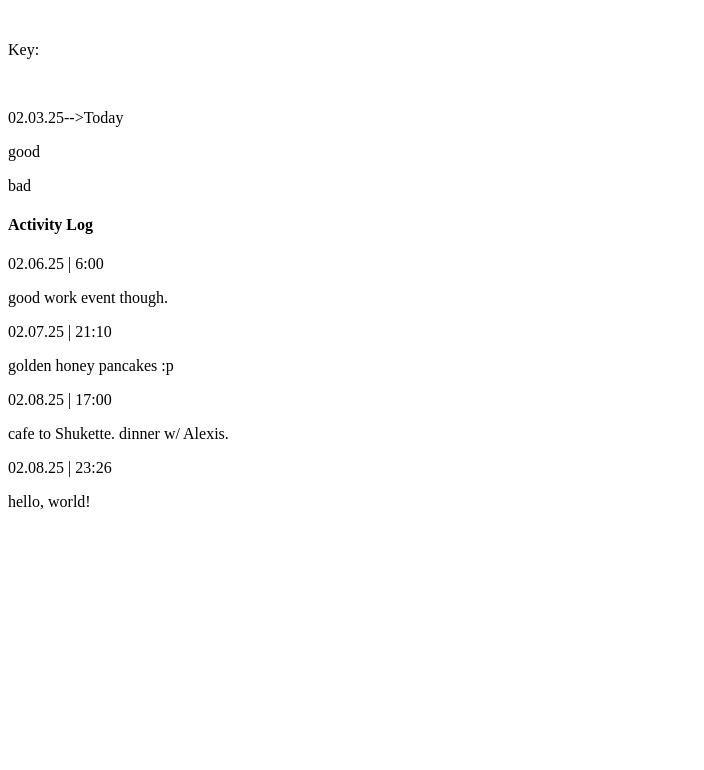
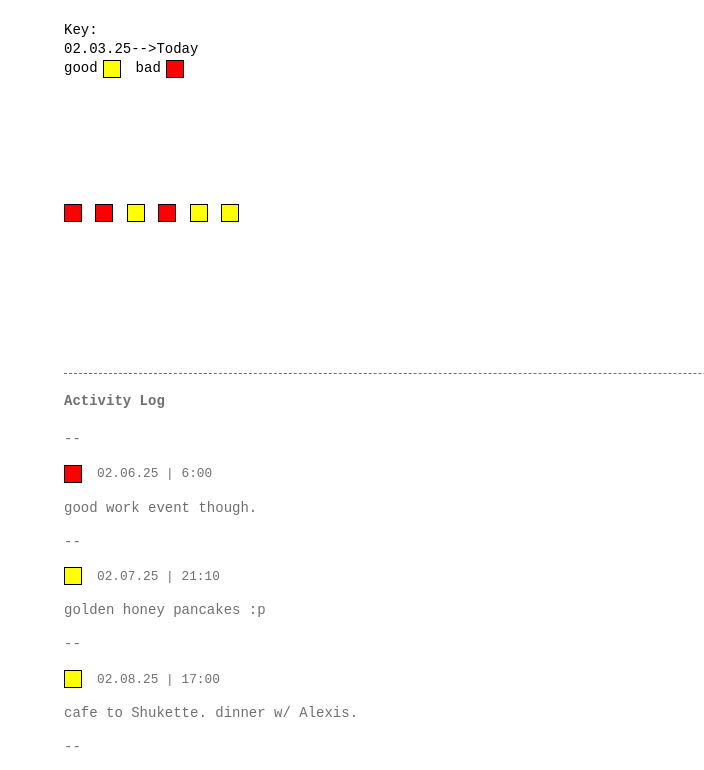
Before and after one commit to j-magnus/HowRU, a plain HTML site: page index.html in a window 1280 px wide. Shown: the part 175-945 px from the top of the page, without its empty margins (0-704 px from the left). Before the commit the page ends 800 px from the top, so only its background shows below. Drawn offline with Linux system fonts and the light colour scheme.

Commit message:
Update index.html

```diff
--- a/index.html
+++ b/index.html
@@ -4,6 +4,7 @@
     <meta charset="UTF-8">
     <title>Jack Magnus | How Am I?</title>
     <link rel=“stylesheet” type="text/css" href=“masterhow.css”>
+    <link rel="stylesheet" href="/masterhow.css">
 </head>
 <body>
 
```
